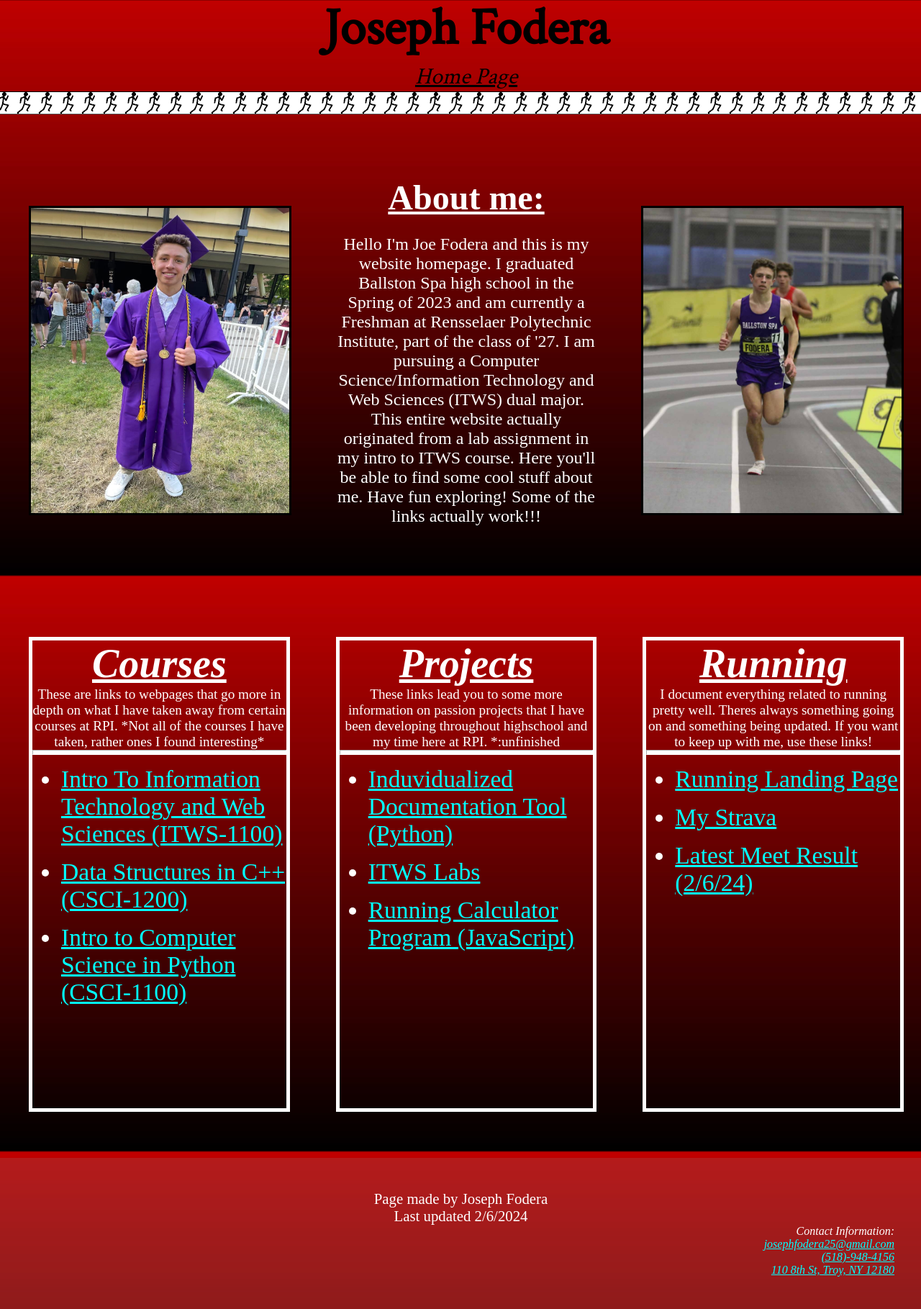
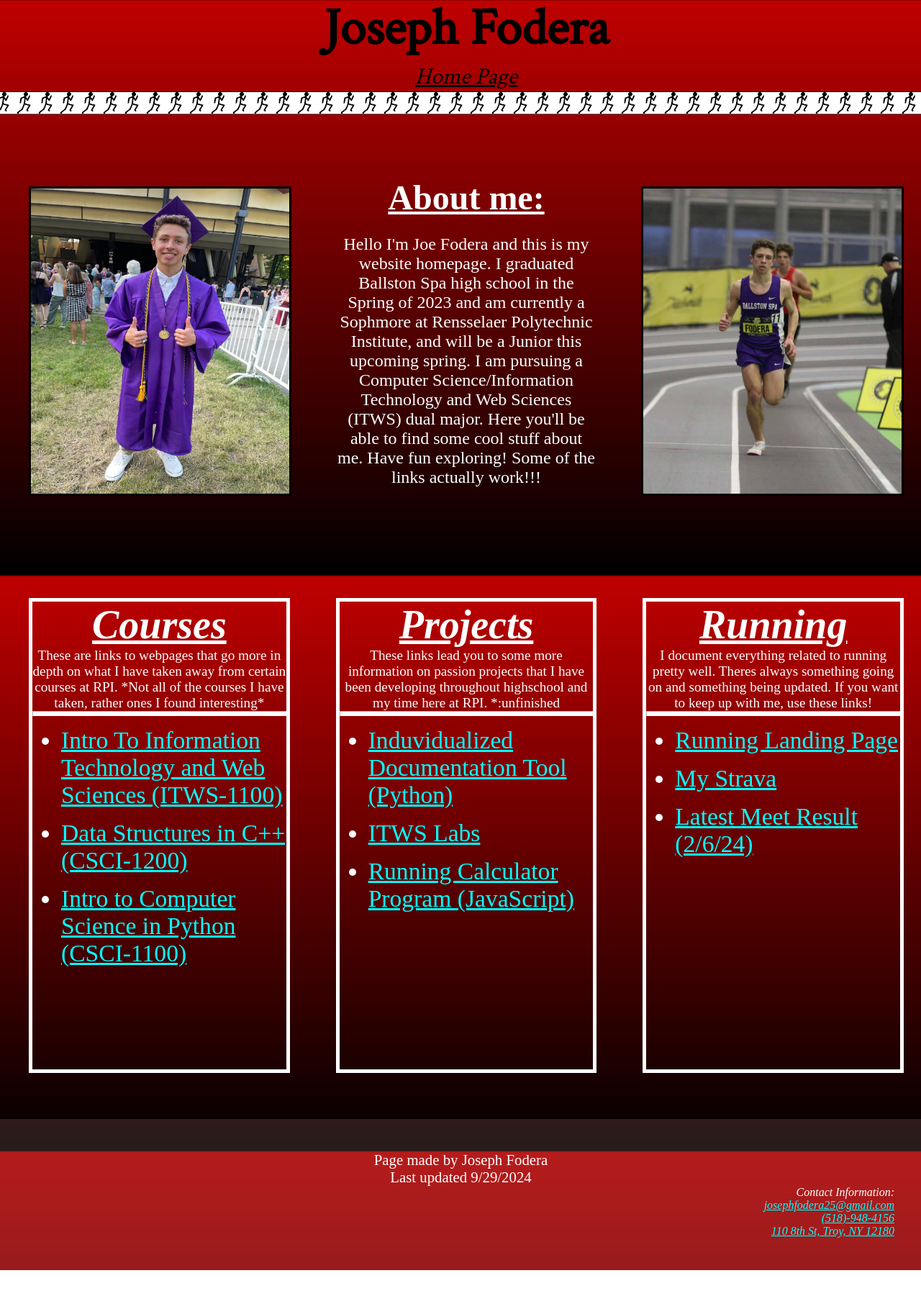
Before and after one commit to jfodera/Fodera-Home, a PHP site: page / in a window 1280 px wide. Shown: the whole page at 72% size. After the commit the page ends 1765 px from the top, so only its background shows below. Run offline with PHP 8.4, Linux system fonts and the light colour scheme.

Commit message:
Edited some Last updated and links
Realized have to integrate  sql database into new server so I removed the link for that lab

```diff
--- a/courses/itws/labs/projects.html
+++ b/courses/itws/labs/projects.html
@@ -129,7 +129,7 @@
          <h2>
                Lab 10-PHP
          </h2>
-         <a class="labs" id="lab10" href='lab10/inclassexample/index.php'></a>
+         <a class="labs" id="lab10" ></a>
 
       </div>
 
@@ -142,7 +142,7 @@
             FINAL PROJECT
          </h2>
 
-         <a class="fin" href="../../../../team2/CEH/index.html"></a>
+         <a class="fin" href="https://foderj.eastus.cloudapp.azure.com/ceh/"></a>
       </div>
 
    </div>
@@ -154,7 +154,7 @@
 
     <footer>
       <p class= "updates">Page made by Joseph Fodera</p>
-      <p class= "updates">Last updated 4/1/2024</p>
+      <p class= "updates">Last updated 9/29/2024</p>
       <p class="contact">Contact Information:</p>
       <p class= "contact"><a href="mailto:josephfodera25@gmail.com">josephfodera25@gmail.com</a></p>
       <p class= "contact"><a href="tel:5189484156">(518)-948-4156</a></p>
--- a/courses/itws/labs/resources/projects.css
+++ b/courses/itws/labs/resources/projects.css
@@ -197,8 +197,9 @@ h2{
 
 
 /*image is from https://en.m.wikipedia.org/wiki/File:Webysther_20160423_-_Elephpant.svg*/
+/*Under construction png from: https://www.google.com/url?sa=i&url=https%3A%2F%2Fwww.pngegg.com%2Fen%2Fsearch%3Fq%3Dunder%2Bconstruction&psig=AOvVaw0V0PGyj1FpcbzchEjI3w-c&ust=1727733064132000&source=images&cd=vfe&opi=89978449&ved=0CBQQjhxqFwoTCIjs4K-R6YgDFQAAAAAdAAAAABAE */
 #lab10{
-  background: url('phplog.png');
+  background: url('const.png');
   background-position:center;
   background-repeat:no-repeat;
   background-color: red;
--- a/index.html
+++ b/index.html
@@ -46,9 +46,8 @@
         </h2>
         <p id="abtText">
           Hello I'm Joe Fodera and this is my website homepage. I graduated Ballston Spa high school in the Spring of 2023 and am currently a
-           Freshman at Rensselaer Polytechnic Institute, part of the class of '27. I am pursuing a Computer Science/Information Technology and Web Sciences (ITWS) dual major.
-           This entire website actually originated from a lab assignment in my intro to ITWS course. Here you'll be able to find some cool stuff about me. Have fun exploring! Some of
-           the links actually work!!!
+           Sophmore at Rensselaer Polytechnic Institute, and will be a Junior this upcoming spring. I am pursuing a Computer Science/Information Technology and Web Sciences (ITWS) dual major.
+          Here you'll be able to find some cool stuff about me. Have fun exploring! Some of the links actually work!!!
         </p>
       </div>
 
@@ -127,7 +126,7 @@
 
     <footer>
       <p class= "updates">Page made by Joseph Fodera </p>
-      <p class= "updates">Last updated 2/6/2024</p>
+      <p class= "updates">Last updated 9/29/2024</p>
       <p class="contact">Contact Information:</p>
       <p class= "contact"><a href="mailto:josephfodera25@gmail.com">josephfodera25@gmail.com</a></p>
       <p class= "contact"><a href="tel:5189484156">(518)-948-4156</a></p>
```
Also changed, not shown: courses/itws/labs/resources/const.png (added), courses/itws/labs/resources/phplog.png, 4 other files.
